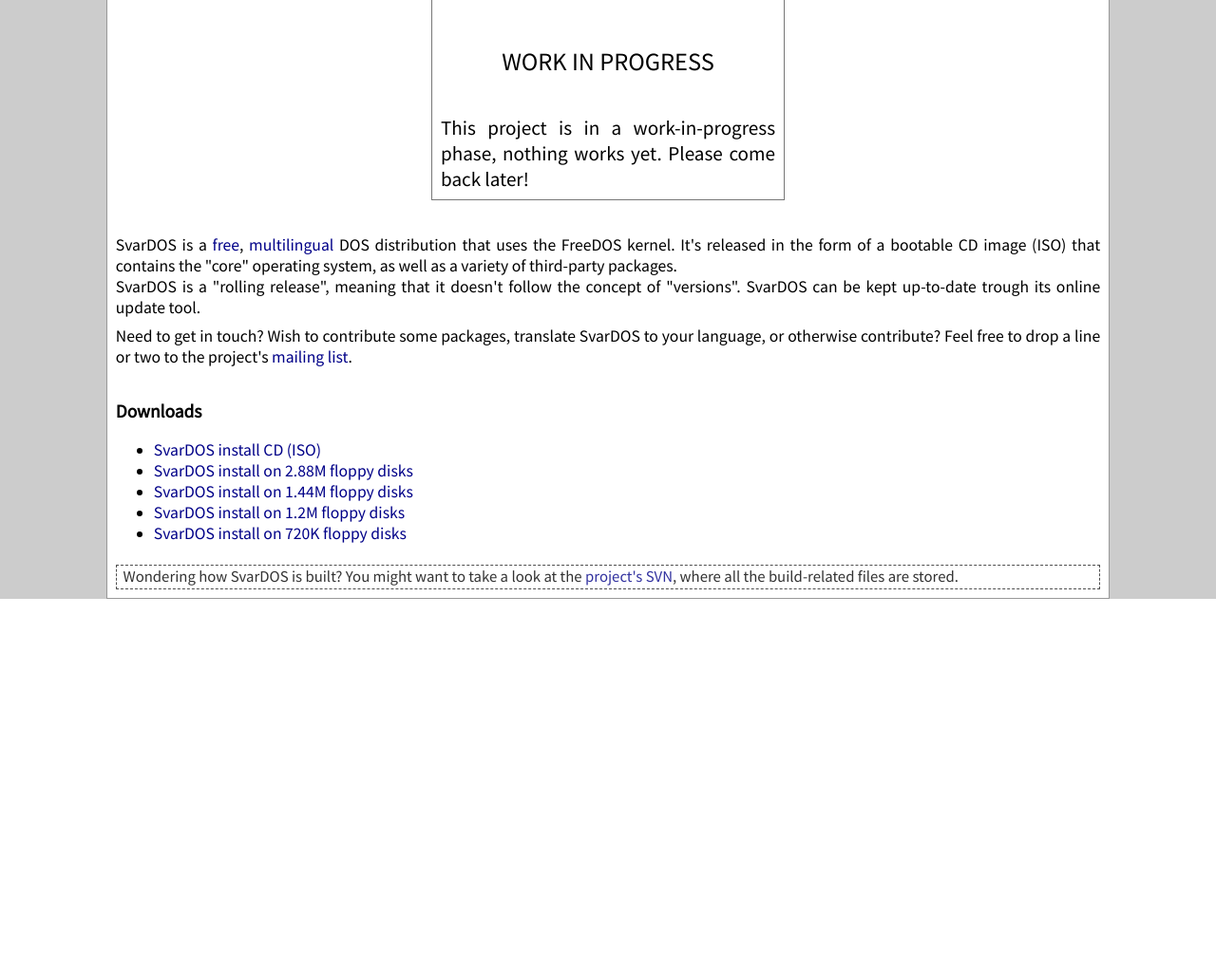
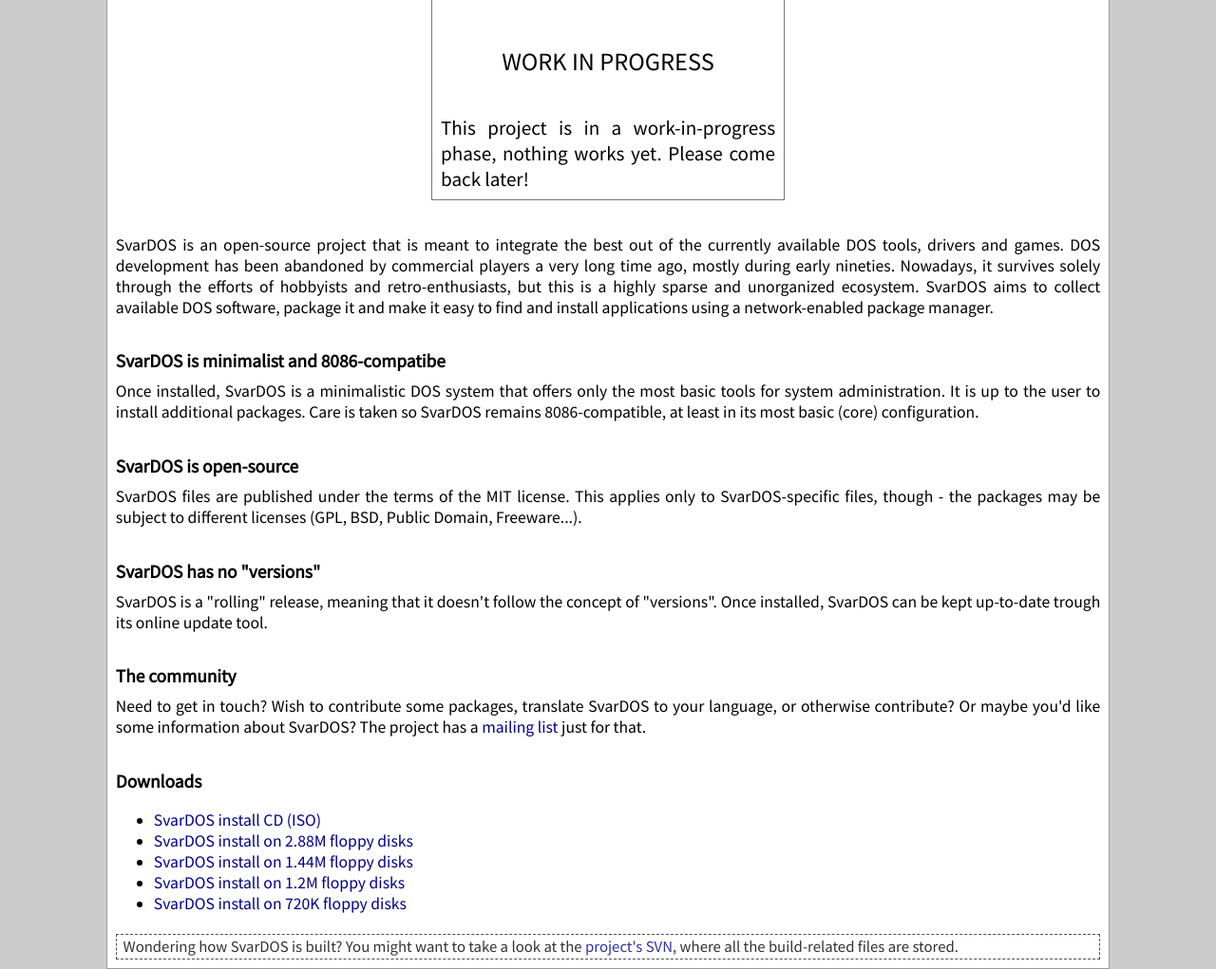
Before and after one commit to roytam1/SvarDOS, a PHP site: page / in a window 1280 px wide. Shown: the part 207-1228 px from the top of the page at 95% size. Before the commit the page ends 838 px from the top, so only its background shows below. Run offline with PHP 8.4, Linux system fonts and the light colour scheme.

Commit message:
website improvements
git-svn-id: svn://svn.svardos.org/svardos@212 911cea91-c70f-4353-bd03-772f58fe8c9d

```diff
--- a/website/index-main.php
+++ b/website/index-main.php
@@ -6,10 +6,23 @@
     <p style="font-size: 1.2em;">This project is in a work-in-progress phase, nothing works yet. Please come back later!</p>
     </div>
 
-    <p>SvarDOS is a <a href="?p=tech&amp;art=licensing">free</a>, <a href="?p=nls">multilingual</a> DOS distribution that uses the FreeDOS kernel. It's released in the form of a bootable CD image (ISO) that contains the "core" operating system, as well as a variety of third-party packages.<br>
-    SvarDOS is a "rolling release", meaning that it doesn't follow the concept of "versions". SvarDOS can be kept up-to-date trough its online update tool.</p>
+    <p>SvarDOS is an open-source project that is meant to integrate the best out of the currently available DOS tools, drivers and games. DOS development has been abandoned by commercial players a very long time ago, mostly during early nineties. Nowadays, it survives solely through the efforts of hobbyists and retro-enthusiasts, but this is a highly sparse and unorganized ecosystem. SvarDOS aims to collect available DOS software, package it and make it easy to find and install applications using a network-enabled package manager.</p>
 
-    <p>Need to get in touch? Wish to contribute some packages, translate SvarDOS to your language, or otherwise contribute? Feel free to drop a line or two to the project's <a href="https://lists.osdn.me/mailman/listinfo/svardos-users">mailing list</a>.</p>
+    <h2>SvarDOS is minimalist and 8086-compatibe</h2>
+
+    <p>Once installed, SvarDOS is a minimalistic DOS system that offers only the most basic tools for system administration. It is up to the user to install additional packages. Care is taken so SvarDOS remains 8086-compatible, at least in its most basic (core) configuration.</p>
+
+    <h2>SvarDOS is open-source</h2>
+
+    <p>SvarDOS files are published under the terms of the MIT license. This applies only to SvarDOS-specific files, though - the packages may be subject to different licenses (GPL, BSD, Public Domain, Freeware...).</p>
+
+    <h2>SvarDOS has no "versions"</h2>
+
+    <p>SvarDOS is a "rolling" release, meaning that it doesn't follow the concept of "versions". Once installed, SvarDOS can be kept up-to-date trough its online update tool.</p>
+
+    <h2>The community</h2>
+
+    <p>Need to get in touch? Wish to contribute some packages, translate SvarDOS to your language, or otherwise contribute? Or maybe you'd like some information about SvarDOS? The project has a <a href="https://lists.osdn.me/mailman/listinfo/svardos-users">mailing list</a> just for that.</p>
 
     <h2>Downloads</h2>
 
```
